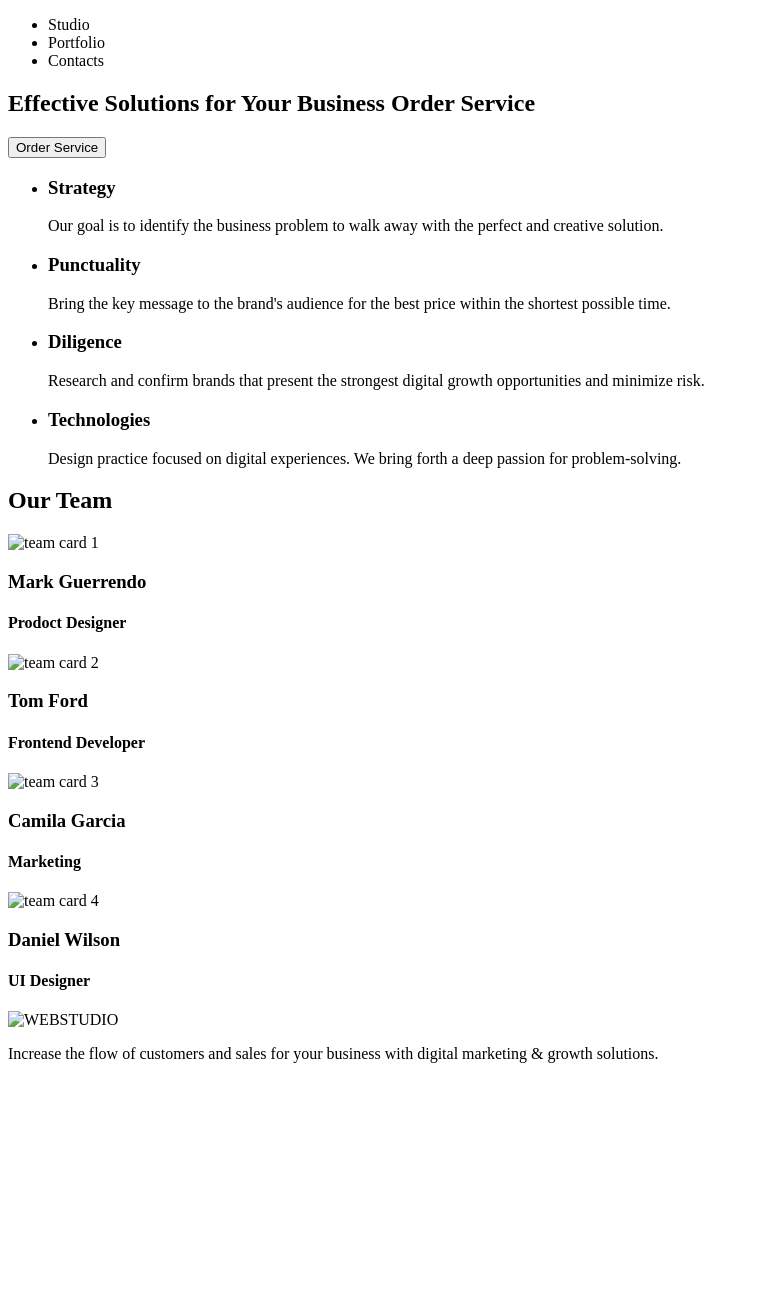
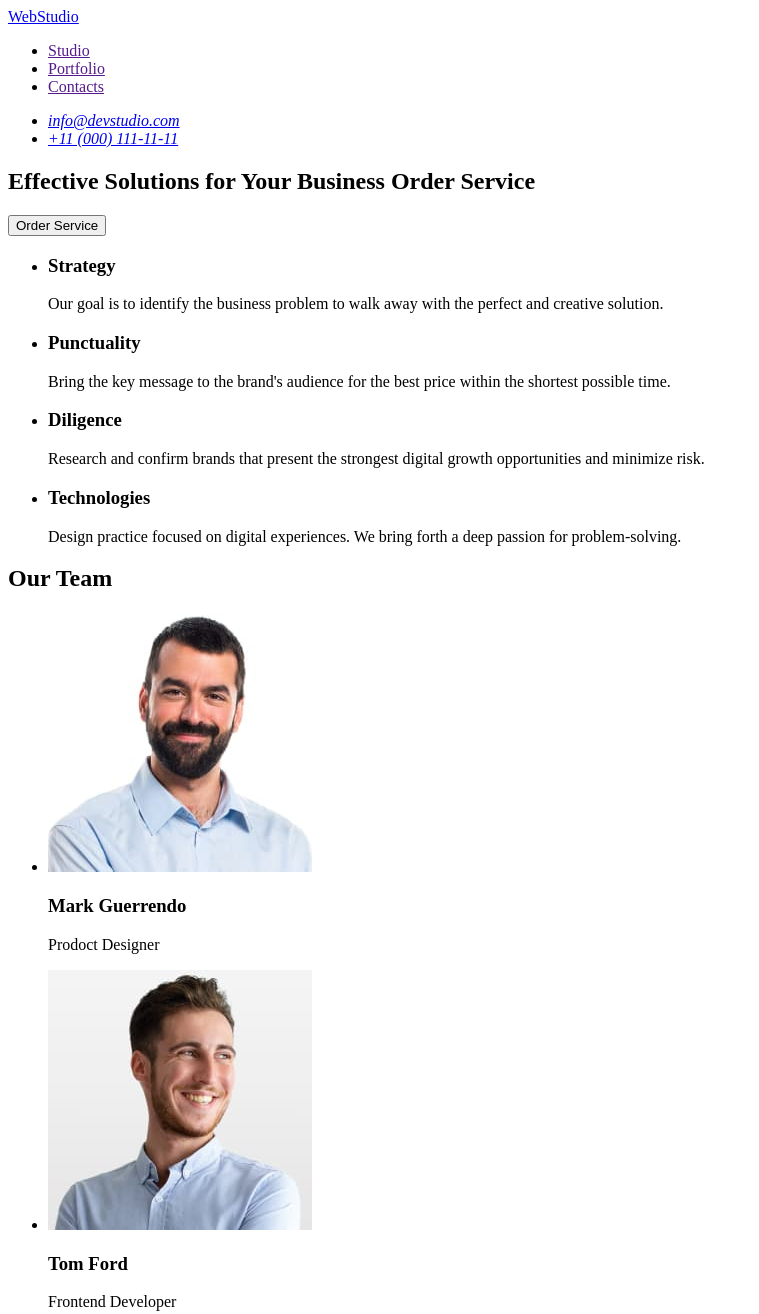
Before and after one commit to SofiiaPol/goit-markup-hw-01, a plain HTML site: page index.html in a window 1280 px wide. Shown: the top 1314 px of the page, without its empty margins (0-759 px from the left). Before the commit the page ends 1079 px from the top, so only its background shows below. Drawn offline with Linux system fonts and the light colour scheme.

Commit message:
finished task

```diff
--- a/index.html
+++ b/index.html
@@ -5,19 +5,29 @@
   </head>
   <body>
     <header>
+
       <nav>
+        <a href="./index.html">WebStudio</a>
         <ul>
-          <li>Studio</li>
-          <li>Portfolio</li>
-          <li>Contacts</li>
+            <li><a href="">Studio</a></li>
+            <li><a href="">Portfolio</a></li>
+            <li><a href="">Contacts</a></li>
         </ul>
       </nav>
+      <address>
+        <ul>
+            <li><a href="mailto:info@devstudio.com">info@devstudio.com</a></li>
+            <li><a href="tel:+110001111111">+11 (000) 111-11-11</a></li>
+        </ul>
+      </address>
+
+
     </header>
     <main>
       <section>
         <h1>Effective Solutions for Your Business Order Service</h1>
 
-        <button>Order Service</button>
+        <button type="button">Order Service</button>
       </section>
 
       <section>
@@ -55,25 +65,34 @@
 
       <section>
         <h2>Our Team</h2>
-        <img src="img_01.jpg" width="264" alt="team card 1" />
-        <h3>Mark Guerrendo</h3>
-        <h4>Prodoct Designer</h4>
+        <ul>
 
-        <img src="img_02.jpg" width="264" alt="team card 2" />
-        <h3>Tom Ford</h3>
-        <h4>Frontend Developer</h4>
+            <li>
+                <img src="images/img_01.jpg" width="264" alt="team card 1">
+                <h3>Mark Guerrendo</h3>
+                <p>Prodoct Designer</p>
+            </li>
+            <li>
+                <img src="images/img_02.jpg" width="264" alt="team card 2">
+                <h3>Tom Ford</h3>
+                <p>Frontend Developer</p>
+            </li>
+            <li>
+                <img src="images/img_03.jpg" width="264" alt="team card 3">
+                <h3>Camila Garcia</h3>
+                <p>Marketing</p>
+            </li>
+            <li>
+                <img src="images/img_04.jpg" width="264" alt="team card 4">
+                <h3>Daniel Wilson</h3>
+                <p>UI Designer</p>
+            </li>
+        </ul>
 
-        <img src="img_03.jpg" width="264" alt="team card 3" />
-        <h3>Camila Garcia</h3>
-        <h4>Marketing</h4>
-
-        <img src="img_04.jpg" width="264" alt="team card 4" />
-        <h3>Daniel Wilson</h3>
-        <h4>UI Designer</h4>
       </section>
     </main>
     <footer>
-      <img src="Logo.jpg" alt="WEBSTUDIO" />
+        <a href="./index.html">WebStudio</a>
       <p>
         Increase the flow of customers and sales for your business with digital
         marketing & growth solutions.
```
